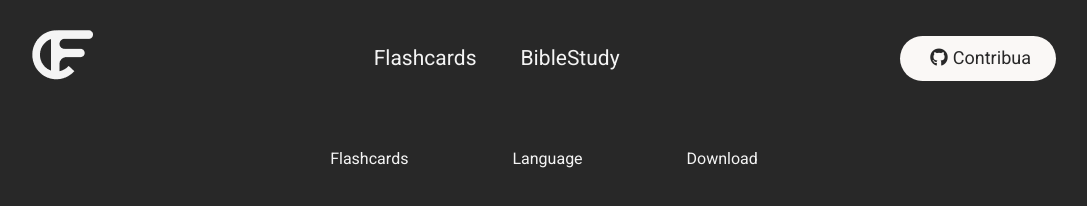
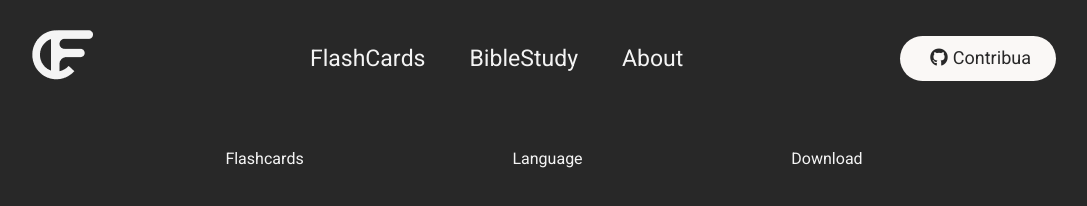
Before and after one commit to Harlocks/harlocks.github.io, a plain HTML site: page flashcards.html in a window 1280 px wide. Shown: the whole page, without its empty margins (96-1183 px from the left). Drawn offline with Linux system fonts and the light colour scheme.

Commit message:
feat: about page

```diff
--- a/flashcards.html
+++ b/flashcards.html
@@ -15,8 +15,9 @@
         <a href="index.html"><img src="assets/img/Logo.png" alt="Logo do FlashCards" class="logo"></a>
         <nav>
             <ul class="itens-nav">
-                <li><a href="flashcards.html">Flashcards</a></li>
+                <li><a href="flashcards.html">FlashCards</a></li>
                 <li><a href="biblestudy.html">BibleStudy</a></li>
+                <li><a href="about.html">About</a></li>
             </ul>
         </nav>
 
--- a/style/style.css
+++ b/style/style.css
@@ -41,7 +41,7 @@ header {
 .itens-nav li {
     display: inline-block;
     padding: 0px 20px;
-    font-size: 21px;
+    font-size: 23px;
 }
 
 .itens-nav li a {
@@ -94,5 +94,5 @@ header {
 
 .sub-menu li {
     display: inline-block;
-    padding: 0 50px;
+    padding: 0 10%;
 }
```
Also changed, not shown: about.html (added, +28 -0 lines), biblestudy.html (+2 -1 lines).
